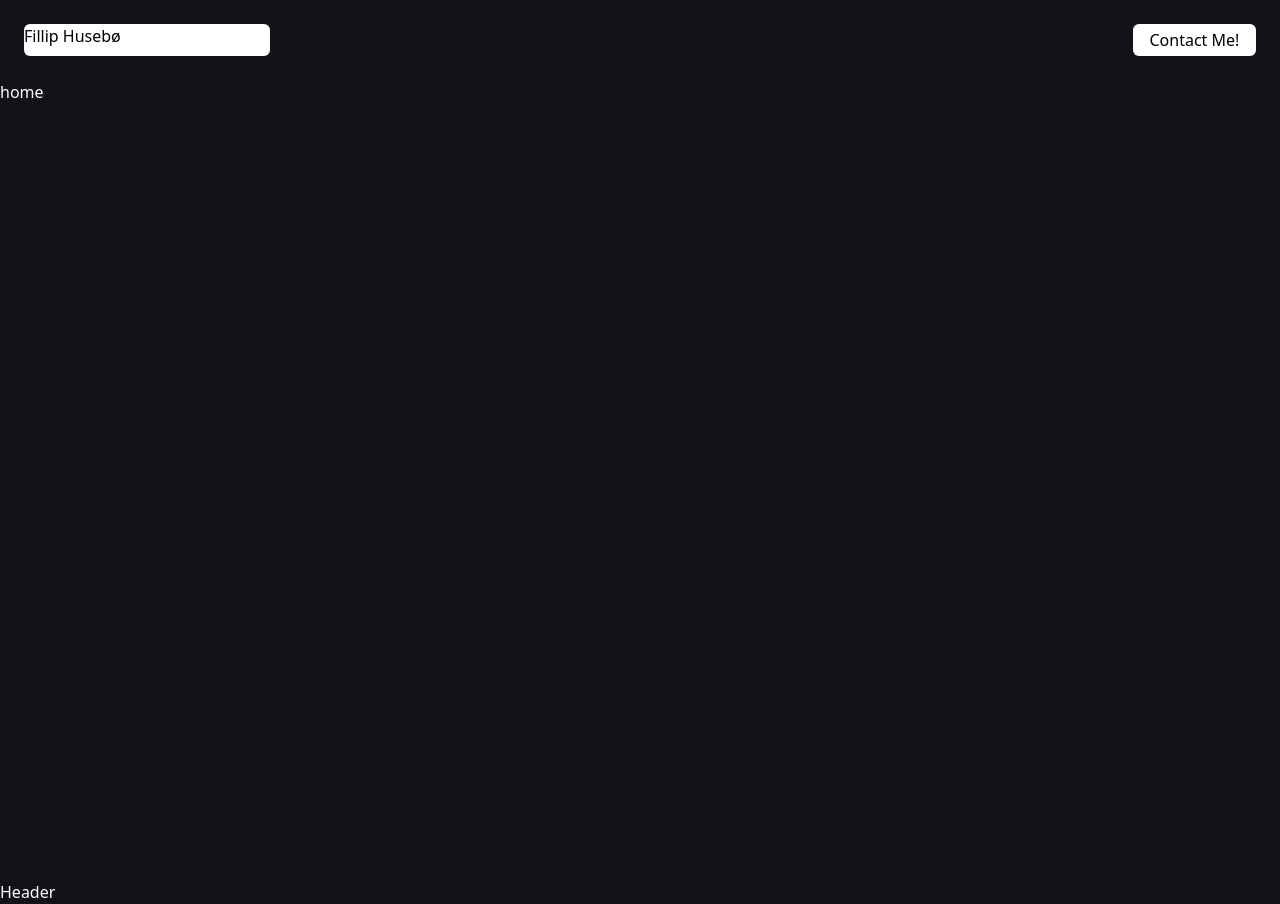
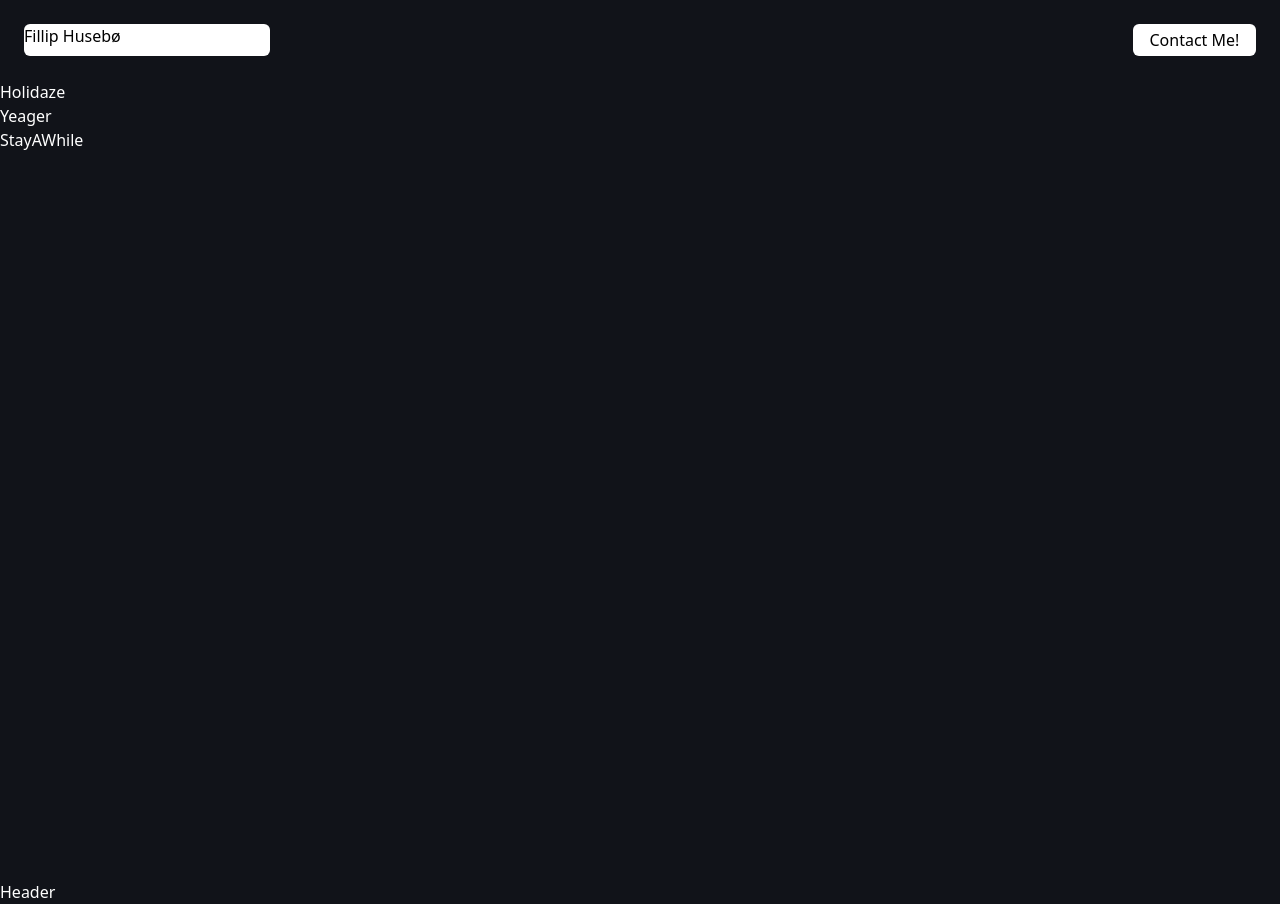
Before and after one commit to Fillschjbo/Portfolio_2, a React (Vite) app: page / in a window 1280 px wide. Built offline with nearby package versions, Linux system fonts and the light colour scheme.

Commit message:
mapped over repos object

```diff
--- a/src/routes/home.jsx
+++ b/src/routes/home.jsx
@@ -1,7 +1,13 @@
+import {repos} from "../../repos.jsx";
+
 export function Home(){
+
+
     return(
-        <>
-            home
-        </>
+        <div>
+            {repos.map((repo) => (
+                <div>{repo.name}</div>
+            ))}
+        </div>
     )
 }
```
